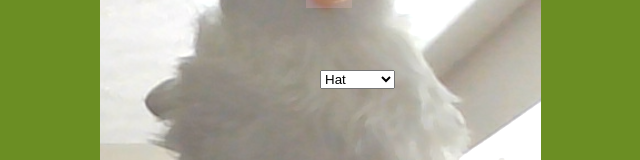
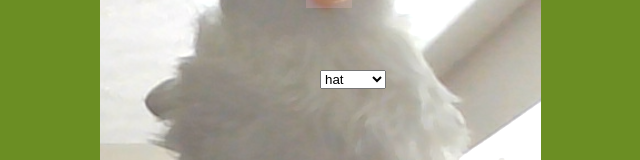
Before and after one commit to VirsatusCodes/odin-waldo, a React (Create React App) app: page / in a window 1280 px wide. Both pictures are taken after a click on the picture 640 px from the left and 356 px from the top of the page. Shown: the part 286-446 px from the top of the page, without its empty margins (320-960 px from the left). Built offline with nearby package versions, Linux system fonts and the light colour scheme.

Commit message:
non dynamic comparison for bg and userSelection implemented

```diff
--- a/src/App.js
+++ b/src/App.js
@@ -29,9 +29,12 @@ const App = () => {
     clock: 157,
   });
   const [targetsTracker, setTargetsTracker] = useState({
-    target1: true,
-    target2: true,
-    target3: false,
+    hat: true,
+    nose: true,
+    leftfoot: false,
+  });
+  const [userClickLocationClass, setUserClickLocationClass] = useState({
+    selection: "",
   });
 
   const onClick = (e) => {
@@ -48,12 +51,36 @@ const App = () => {
         y: e.clientY,
       });
     }
+    setUserClickLocationClass({
+      selection: e.target.className,
+    });
+  };
+
+  const onSelect = (e) => {
+    const userSelection = e.target.value;
+    const transformedUserSelection = wordCollapser(userSelection);
+    console.log(e.target.value);
+    /* console.log(
+      document.querySelector(`[data-value="${userSelection.selection}"]`)
+        .dataset.value,
+      "dataset"
+    ); */
+    console.log(transformedUserSelection);
+    console.log(userClickLocationClass.selection);
+    if (transformedUserSelection === userClickLocationClass.selection) {
+      console.log("works");
+    }
+  };
+  const wordCollapser = (words) => {
+    let regEx = /\s/g;
+    /* this regEx selects whitespace */
+    return words.replace(regEx, "");
   };
 
   const ScoreMonitor = () => {
     for (const target in targetsTracker) {
       if (targetsTracker[target] === false) {
-        return console.log("do nothing");
+        return;
       }
     }
     return (
@@ -74,8 +101,8 @@ const App = () => {
   const resetGame = () => {
     setTargetsTracker({
       target1: false,
-      target2: false,
-      target3: false,
+      nose: false,
+      leftfoot: false,
     });
 
     setUserClick({
@@ -106,7 +133,9 @@ const App = () => {
 
   const UserClickCheck = () => {
     if (userClick.clicked === true) {
-      return <UserClick userX={userClick.x} userY={userClick.y} />;
+      return (
+        <UserClick userX={userClick.x} userY={userClick.y} onClick={onSelect} />
+      );
     }
   };
   return (
--- a/src/components/RenderImage.js
+++ b/src/components/RenderImage.js
@@ -1,9 +1,9 @@
 const RenderImage = ({ img, onClick }) => {
   return (
     <div className="imgContainer">
-      <div className="hat"></div>
-      <div className="nose"></div>
-      <div className="left-foot"></div>
+      <div onClick={onClick} className="hat"></div>
+      <div onClick={onClick} className="nose"></div>
+      <div onClick={onClick} className="leftfoot"></div>
       <img src={img} alt={"search board"} onClick={onClick} />
     </div>
   );
--- a/src/components/UserClick.js
+++ b/src/components/UserClick.js
@@ -1,4 +1,7 @@
-const UserClick = ({ userX, userY }) => {
+const UserClick = ({ userX, userY, onClick }) => {
+  /* userX and userY values can be obtained
+  through using event.pageX im using event.clientX research difference later */
+
   return (
     <div
       style={{
@@ -7,10 +10,12 @@ const UserClick = ({ userX, userY }) => {
         left: userX,
       }}
     >
-      <select>
-        <option>Hat</option>
-        <option>Nose</option>
-        <option>Left Foot</option>
+      <select onClick={onClick}>
+        <option data-value="hat">hat</option>
+        <option data-value="nose">nose</option>
+        <option data-value="leftfoot">left foot</option>
+        {/* in the future would want to make an array or obj with the target names
+        and then have the data-value created iteratively for easier scaling */}
       </select>
     </div>
   );
--- a/src/styling/generalStyling.css
+++ b/src/styling/generalStyling.css
@@ -35,9 +35,9 @@ body {
   opacity: 0.2;
 }
 
-.left-foot {
+.leftfoot {
   position: absolute;
-  right: 108px;
+  right: 104px;
   bottom: 4px;
   background-color: pink;
   width: 57px;
```
